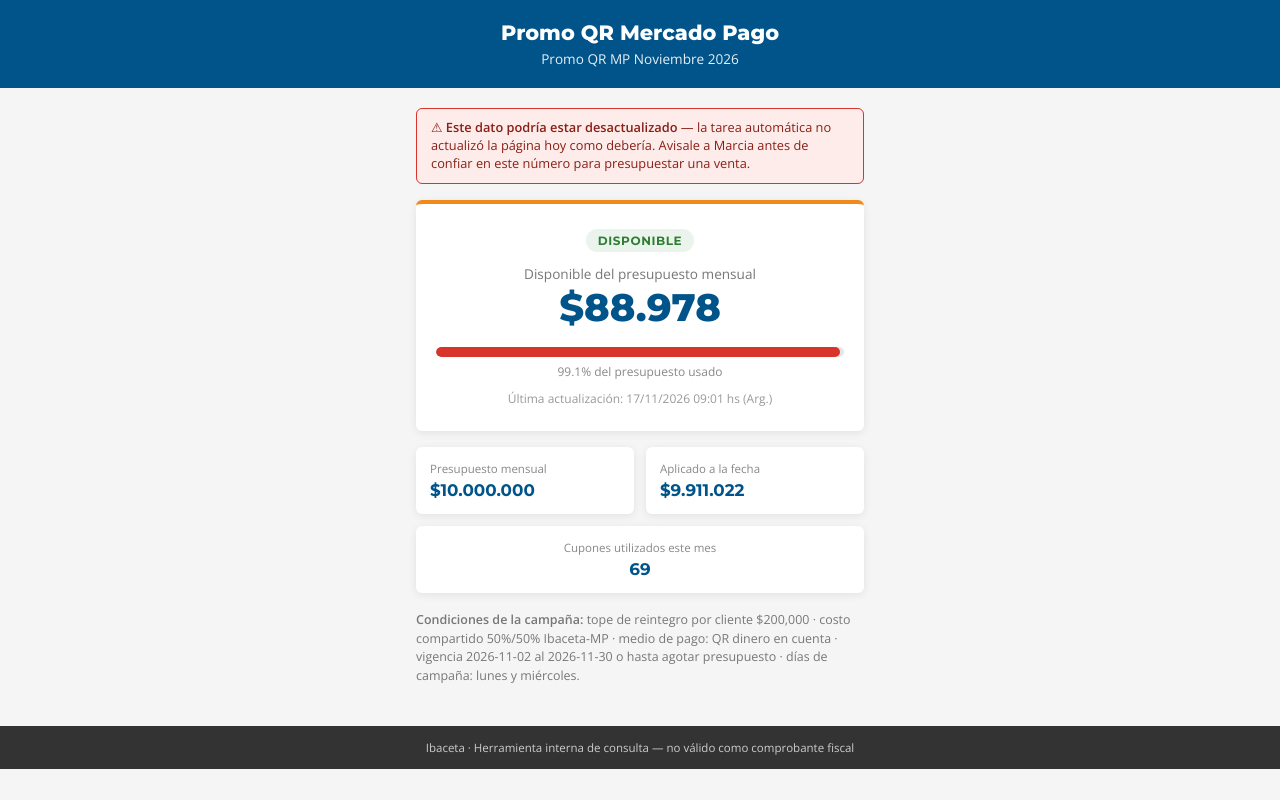
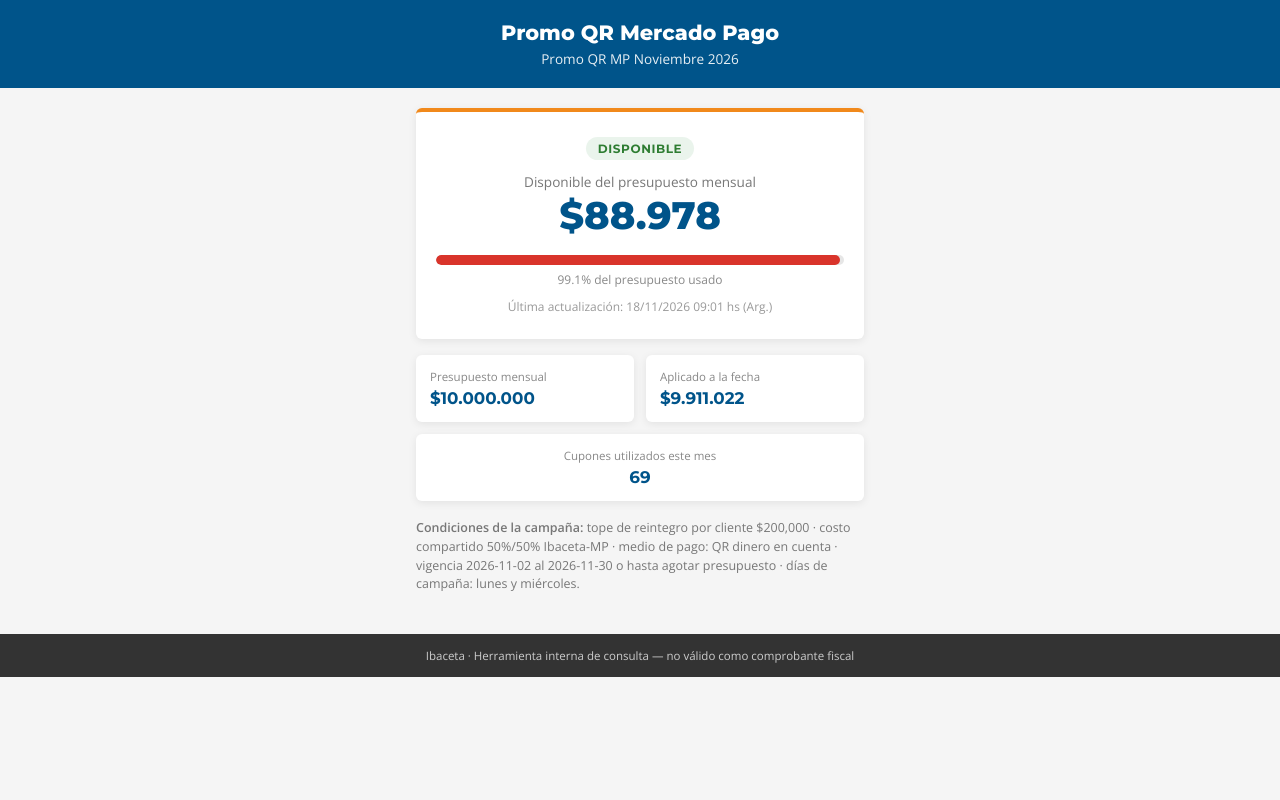
Before and after one commit to adtesoreriaibaceta-svg/promo-point-ibaceta, a plain HTML site: page index.html in a window 1280 px wide. Drawn offline with nearby package versions, Linux system fonts and the light colour scheme.

Commit message:
Auto-update promo-point

```diff
--- a/index.html
+++ b/index.html
@@ -84,7 +84,7 @@
   <p>Promo QR MP Noviembre 2026</p>
 </header>
 <main>
-  <div id="aviso-desactualizado" data-actualizado="2026-11-17T09:01:29.933244">
+  <div id="aviso-desactualizado" data-actualizado="2026-11-18T09:01:47.289196">
     ⚠ <strong>Este dato podría estar desactualizado</strong> — la tarea automática no actualizó la página hoy como debería.
     Avisale a Marcia antes de confiar en este número para presupuestar una venta.
   </div>
@@ -94,7 +94,7 @@
     <div class="disponible-monto">$88.978</div>
     <div class="barra-wrap"><div class="barra"></div></div>
     <div class="barra-txt">99.1% del presupuesto usado</div>
-    <div class="actualizado">Última actualización: 17/11/2026 09:01 hs (Arg.)</div>
+    <div class="actualizado">Última actualización: 18/11/2026 09:01 hs (Arg.)</div>
   </div>
 
   <div class="grid">
```
